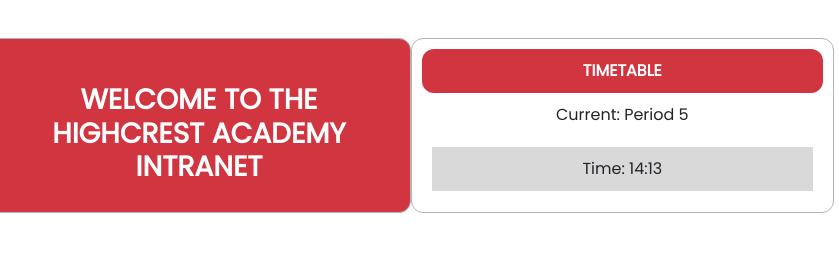
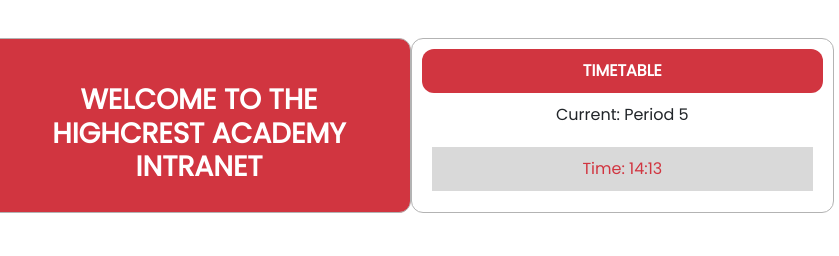
Before and after one commit to ReturnAlt10/HCA-IntranetDEMO, a plain HTML site: page index.html in a window 1280 px wide. Shown: the part 102-358 px from the top of the page, 441-1280 px from the left. Drawn offline with nearby package versions, Linux system fonts and the light colour scheme.

Commit message:
Update index.html
Fixing Timetable widget text for dark mode

```diff
--- a/index.html
+++ b/index.html
@@ -135,7 +135,7 @@
                 <div class="timetable" id="timetable">
                     <!-- Timetable here -->
                 </div>
-                <div class="time-widget" id="time-widget">
+                <div class="time-widget" id="time-widget" style="color: #D13540;">
                     <!-- Current time here -->
                 </div>
             </div>
```
